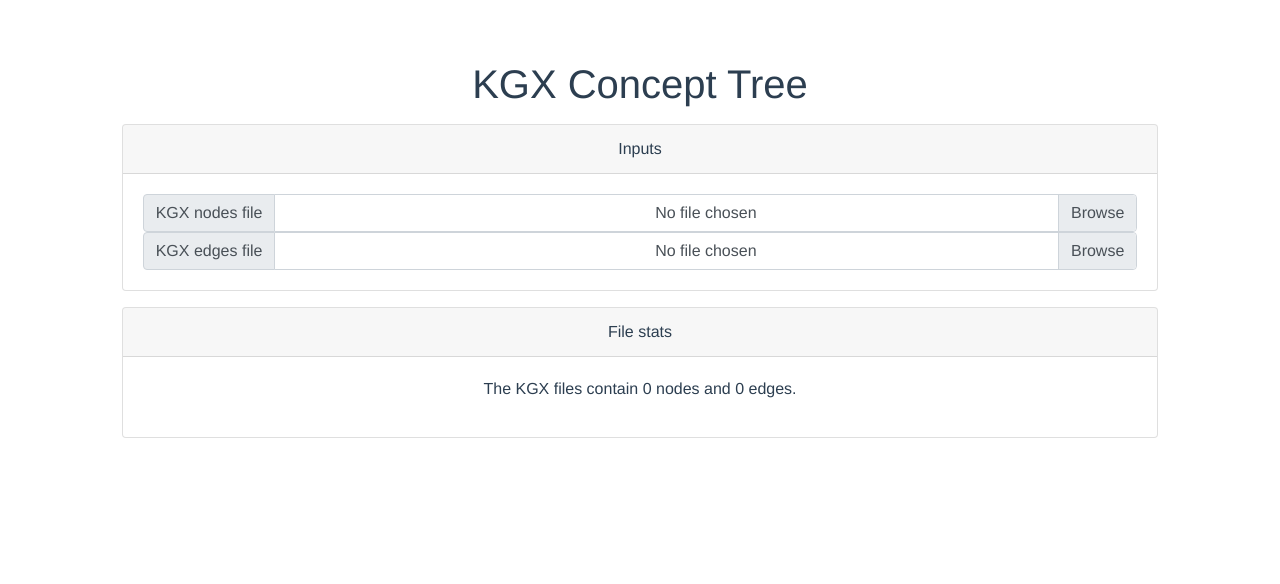
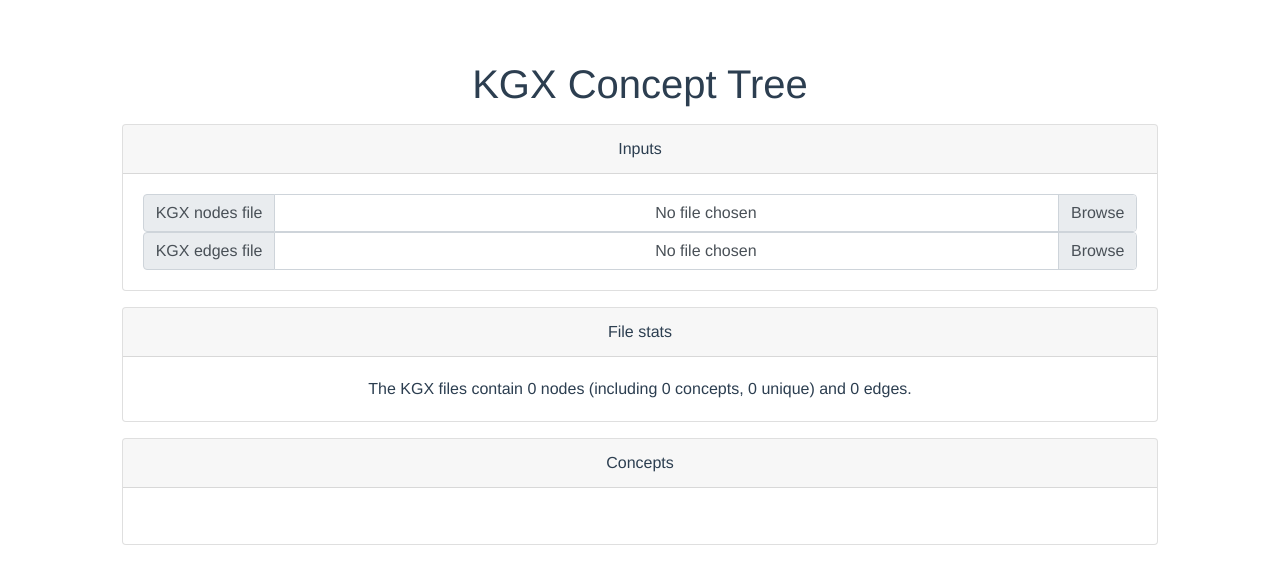
Before and after one commit to gaurav/kgx-concept-tree, a Vue app: page / in a window 1280 px wide. Shown: the top 584 px of the page. Built offline with nearby package versions, Linux system fonts and the light colour scheme.

Commit message:
Added list of concepts.

```diff
--- a/src/App.vue
+++ b/src/App.vue
@@ -13,7 +13,15 @@
       </b-card>
 
       <b-card header="File stats" class="mt-3">
-        <p>The KGX files contain {{nodes.length-1}} nodes and {{edges.length-1}} edges.</p>
+        The KGX files contain {{nodes.length}} nodes (including {{concepts.length}} concepts, {{concept_ids.length}} unique) and {{edges.length}} edges.
+      </b-card>
+
+      <b-card header="Concepts" class="mt-3">
+        <ul>
+          <li v-for="concept in concepts" :key="concept['id']">
+            {{concept}}
+          </li>
+        </ul>
       </b-card>
 
       <p></p>
@@ -40,10 +48,21 @@ export default {
   },
   computed: {
     nodes() {
-      return (this.nodes_text).split(/\r\n|\r|\n/);
+      return (this.nodes_text).split(/\r\n|\r|\n/).filter(str => str != '').map(JSON.parse);
+    },
+    concepts() {
+      return this.nodes.filter(node => {
+        let provided_by = node['provided_by']
+        if(provided_by && (provided_by[0] == 'Monarch NER service + Translator normalization API'))
+          return true;
+        return false;
+      });
+    },
+    concept_ids() {
+      return [...new Set(this.concepts.map(concept => concept['id']))];
     },
     edges() {
-      return (this.edges_text).split(/\r\n|\r|\n/);
+      return (this.edges_text).split(/\r\n|\r|\n/).filter(str => str != '').map(JSON.parse);
     },
   },
 }
```
